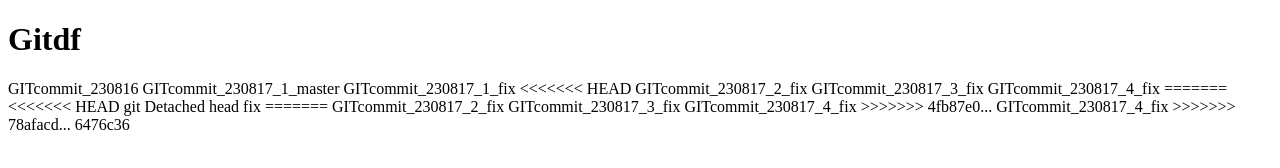
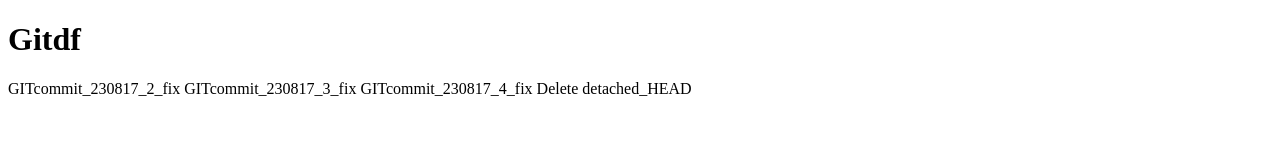
Before and after one commit to PavelMikha/Git_Git, a plain HTML site: page my.html in a window 1280 px wide. Drawn offline with Linux system fonts and the light colour scheme.

Commit message:
Delete detached_HEAD_1

```diff
--- a/my.html
+++ b/my.html
@@ -13,22 +13,10 @@
 </head>
 <body>
     <h1>Gitdf</h1>
-    GITcommit_230816
-    GITcommit_230817_1_master
-    GITcommit_230817_1_fix
-<<<<<<< HEAD
     GITcommit_230817_2_fix
     GITcommit_230817_3_fix
     GITcommit_230817_4_fix
-=======
-<<<<<<< HEAD
-    git Detached head fix
-=======
-    GITcommit_230817_2_fix
-    GITcommit_230817_3_fix
-    GITcommit_230817_4_fix
->>>>>>> 4fb87e0... GITcommit_230817_4_fix
->>>>>>> 78afacd... 6476c36
+    Delete detached_HEAD
     <script src="fdsh.js"></script>
 </body>
 </html>
```
